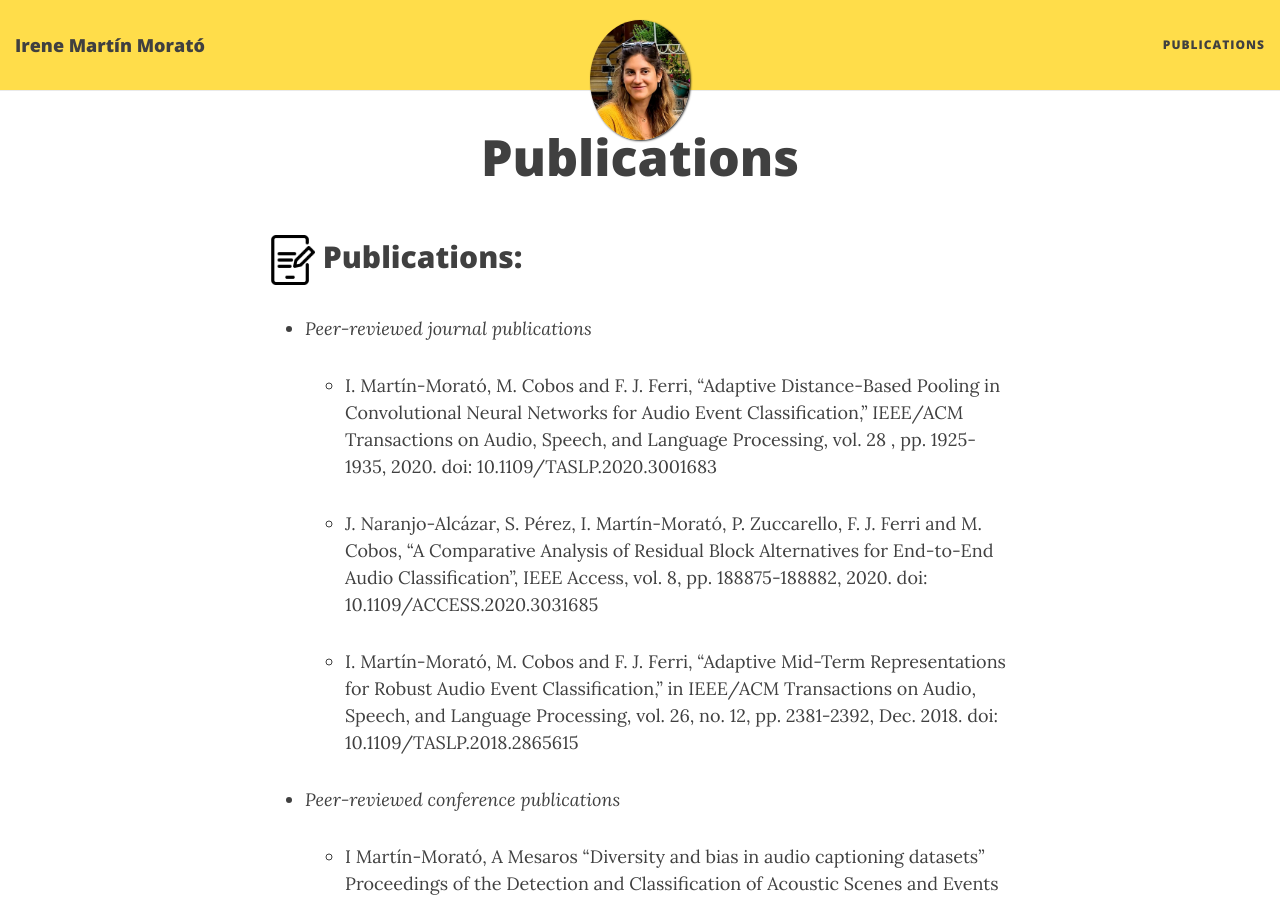
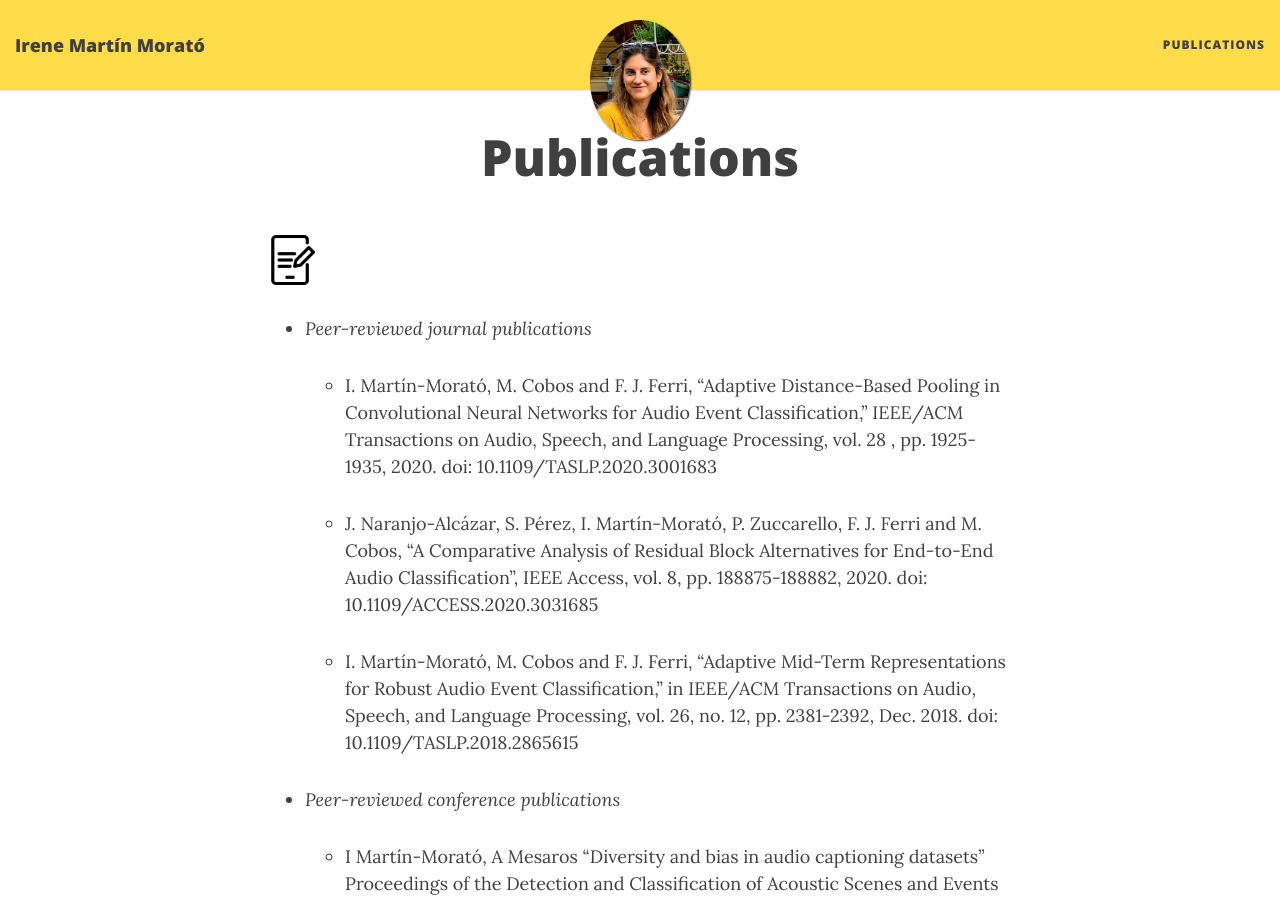
Before and after one commit to marmoi/marmoi.github.io, a Jekyll site: the page built from publications.md, in a window 1280 px wide and 900 px high. Built offline with Jekyll 4.4.1, drawn with Linux system fonts in a browser that asks for light colours; nearby versions of some CDN libraries; comment, search, counter and statistics services are not loaded.

Commit message:
Update publications.md

```diff
--- a/publications.md
+++ b/publications.md
@@ -3,7 +3,7 @@ layout: page
 title: Publications
 ---
 
-## <img src="../img/papers.png" height="50px"> Publications:
+## <img src="../img/papers.png" height="50px">
 
 * *Peer-reviewed journal publications*
 
```
